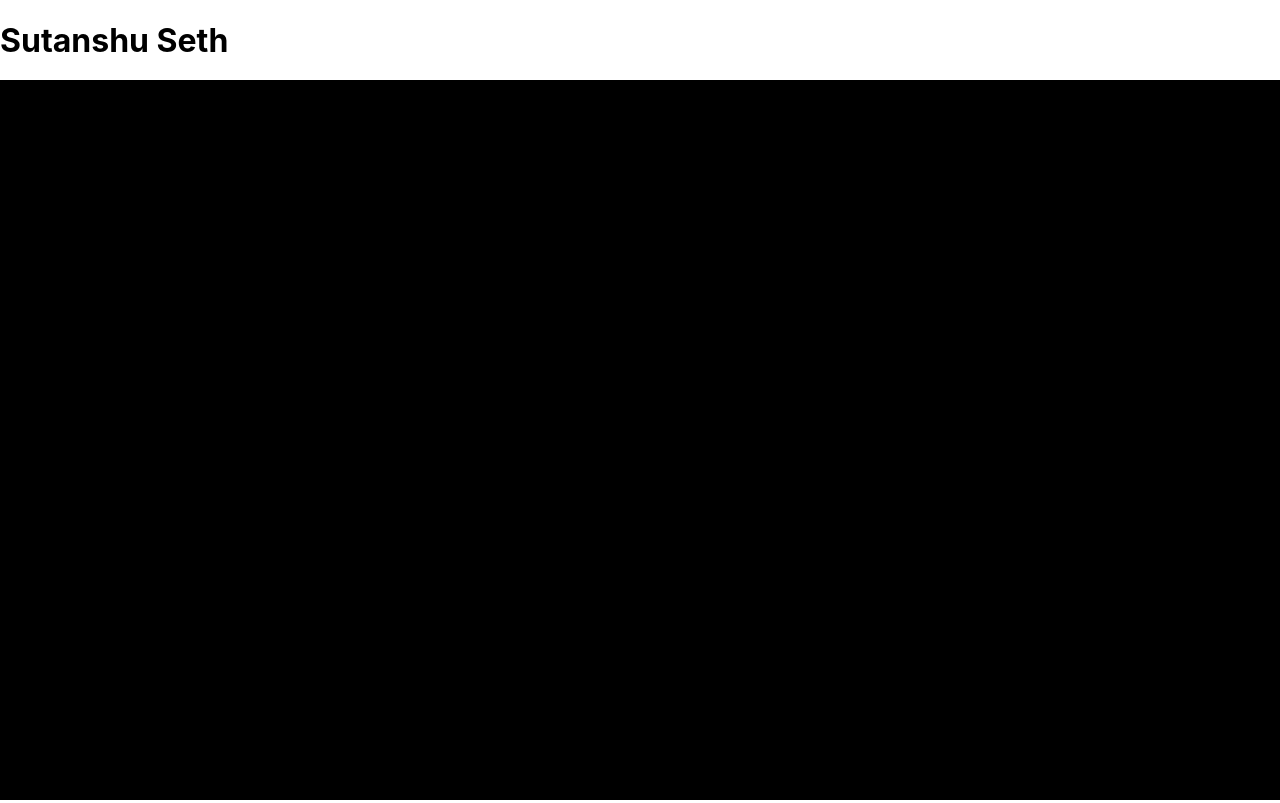
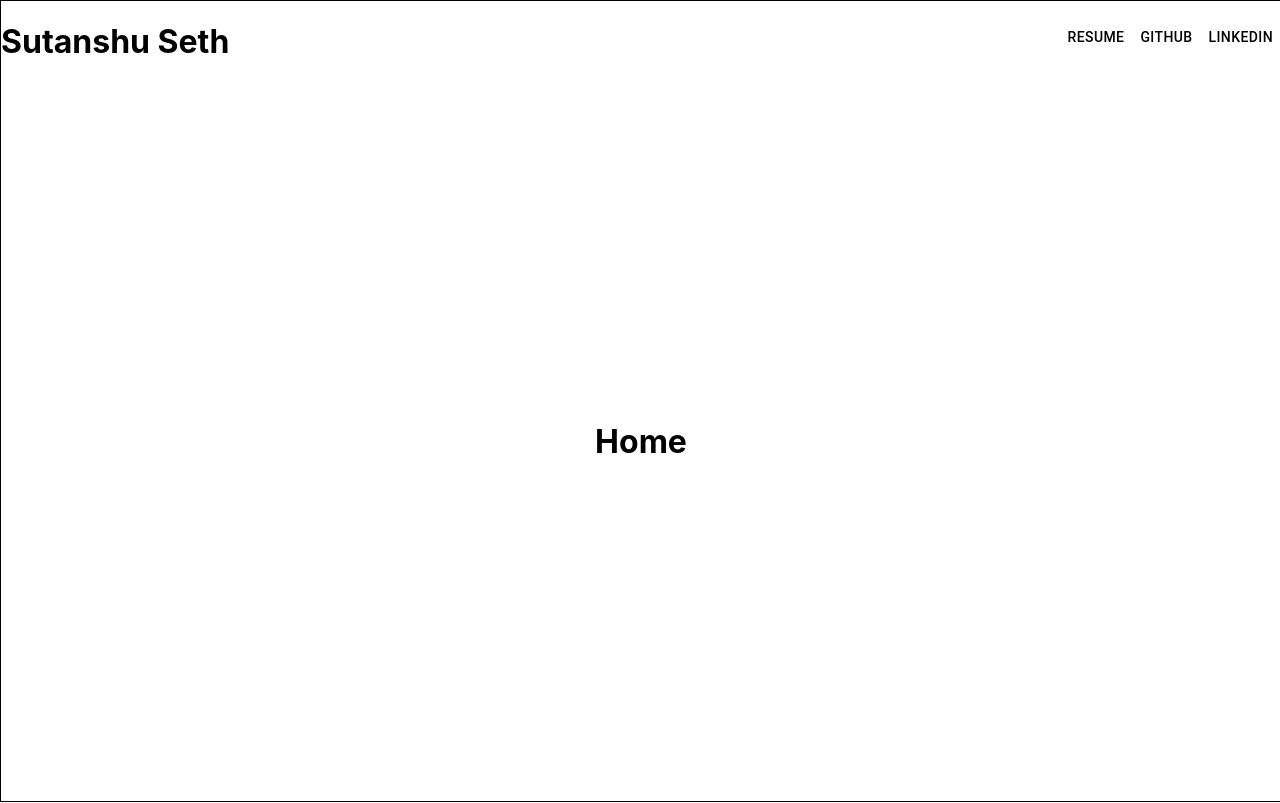
Before and after one commit to Sutanshu/personal-website, a React (Create React App) app in the folder src/: page / in a window 1280 px wide. Shown: the top 803 px of the page. Built offline with nearby package versions, Linux system fonts and the light colour scheme.

Commit message:
feat: navbar additions

```diff
--- a/src/src/App.tsx
+++ b/src/src/App.tsx
@@ -13,18 +13,6 @@ function App() {
   const [query, setQuery] = React.useState("");
   const ref = React.useRef<HTMLInputElement>(null);
   const [selected, setSelected] = React.useState(true);
-
-  const search = () => {
-    setSelected(!selected);
-
-    if (ref && ref.current && selected) {
-      ref.current.style.transform = "translateY(-40vh)";
-      ref.current.style.transition = "transform 1s";
-    }
-    if (ref && ref.current && !selected) {
-      ref.current.style.transform = "translateY(0vh)";
-    }
-  };
 
   const getPDF = () => {
     return (
@@ -48,106 +36,7 @@ function App() {
     );
   };
 
-  const getSearchEngine = () => {
-    return (
-      <Box
-        sx={{
-          height: "90vh",
-          backgroundColor: "white",
-          justifyContent: "center",
-          alignItems: "flex-start",
-          display: "flex",
-          flexDirection: "column",
-        }}
-      >
-        <Box
-          ref={ref}
-          sx={{
-            display: "flex",
-            flexDirection: "column",
-            justifyContent: "normal",
-          }}
-        >
-          <div
-            style={{
-              display: "flex",
-              flexDirection: "row",
-              justifyContent: "space-between",
-              // justifyItems: "center",
-            }}
-          >
-            <Button
-              sx={{
-                ":hover": {
-                  backgroundColor: "#3492CB",
-                  color: "white",
-                },
-              }}
-            >
-              Google
-            </Button>
-            <Button
-              sx={{
-                ":hover": {
-                  backgroundColor: "#3492CB",
-                  color: "white",
-                },
-              }}
-            >
-              Bing
-            </Button>
-            <Button
-              sx={{
-                ":hover": {
-                  backgroundColor: "#3492CB",
-                  color: "white",
-                },
-              }}
-            >
-              DuckDuckGo
-            </Button>
-          </div>
-          <Box
-            ref={ref}
-            sx={{
-              height: "10vh",
-              width: "40vw",
-              backgroundColor: "white",
-              justifyContent: "center",
-              alignItems: "center",
-              display: "flex",
-              borderColor: "black",
-              borderRadius: "10px",
-              transition: "transform 1s",
-            }}
-          >
-            <TextField
-              id="standard-basic"
-              label="Search Engine"
-              variant="standard"
-              sx={{ width: "60%" }}
-              onChange={(e) => setQuery(e.target.value)}
-              onKeyDown={(e) => e.key === "Enter" && search()}
-              value={query}
-            ></TextField>
-            <SearchIcon
-              sx={{
-                color: "#3492CB",
-                paddingRight: "10px",
-                ":hover": {
-                  color: "#1913A0",
-                  cursor: "pointer",
-                },
-              }}
-              onClick={search}
-            />
-          </Box>
-        </Box>
-      </Box>
-    );
-  };
-
-  const getExperience = () => {
+  const Experience = () => {
     return (
       <Box
         sx={{
@@ -167,7 +56,7 @@ function App() {
     );
   };
 
-  const getSkills = () => {
+  const Skills = () => {
     return (
       <Box
         sx={{
@@ -183,6 +72,101 @@ function App() {
         }}
       >
         <h1 style={{ color: "black" }}>Skills</h1>
+      </Box>
+    );
+  };
+
+  const NavBar = () => {
+    return (
+      <Box
+        sx={{
+          display: "flex",
+          flexDirection: "row",
+          justifyItems: "center",
+          justifyContent: "space-between",
+          height: "10vh",
+          width: "100vw",
+          backgroundColor: "white",
+        }}
+      >
+        <h1>Sutanshu Seth</h1>
+        <div
+          style={{
+            display: "flex",
+            flexDirection: "row",
+            justifyContent: "space-between",
+            justifyItems: "center",
+            alignItems: "center",
+            paddingTop: "2vh",
+            height: "5vh",
+          }}
+        >
+          <Button
+            sx={{
+              ":hover": {
+                backgroundColor: "#3492CB",
+                color: "white",
+              },
+              color: "black",
+            }}
+          >
+            Resume
+          </Button>
+          <Button
+            sx={{
+              ":hover": {
+                backgroundColor: "#3492CB",
+                color: "white",
+              },
+              color: "black",
+            }}
+          >
+            Github
+          </Button>
+          <Button
+            sx={{
+              ":hover": {
+                backgroundColor: "#3492CB",
+                color: "white",
+              },
+              color: "black",
+            }}
+          >
+            LinkedIn
+          </Button>
+        </div>
+      </Box>
+    );
+  };
+  const HomePage = (): JSX.Element => {
+    return (
+      <Box
+        sx={{
+          display: "flex",
+          flexDirection: "column",
+          justifyContent: "normal",
+          height: "100vh",
+          width: "100vw",
+          backgroundColor: "black",
+          border: "1px solid black",
+        }}
+      >
+        <NavBar />
+        <Box
+          sx={{
+            height: "100vh",
+            backgroundColor: "white",
+            justifyContent: "center",
+            alignItems: "center",
+            display: "flex",
+            flexDirection: "column",
+            color: "black",
+          }}
+        >
+          <h1 ref={ref} style={{ color: "black" }}>
+            Home
+          </h1>
+        </Box>
       </Box>
     );
   };
@@ -224,34 +208,9 @@ function App() {
   }, [ref, observer]);
   return (
     <>
-      <Box
-        sx={{
-          display: "flex",
-          flexDirection: "column",
-          justifyContent: "normal",
-          height: "100vh",
-          width: "100vw",
-          backgroundColor: "black",
-        }}
-      >
-        <Box
-          sx={{
-            display: "flex",
-            flexDirection: "row",
-            justifyContent: "space-between",
-            justifyItems: "center",
-            height: "10vh",
-            width: "100vw",
-            backgroundColor: "white",
-          }}
-        >
-          <h1>Sutanshu Seth</h1>
-        </Box>
-      </Box>
-      {/* {getSearchEngine()} */}
-      {/* {getPDF()} */}
-      {getExperience()}
-      {getSkills()}
+      <HomePage />
+      <Experience />
+      <Skills />
     </>
   );
 }
```
